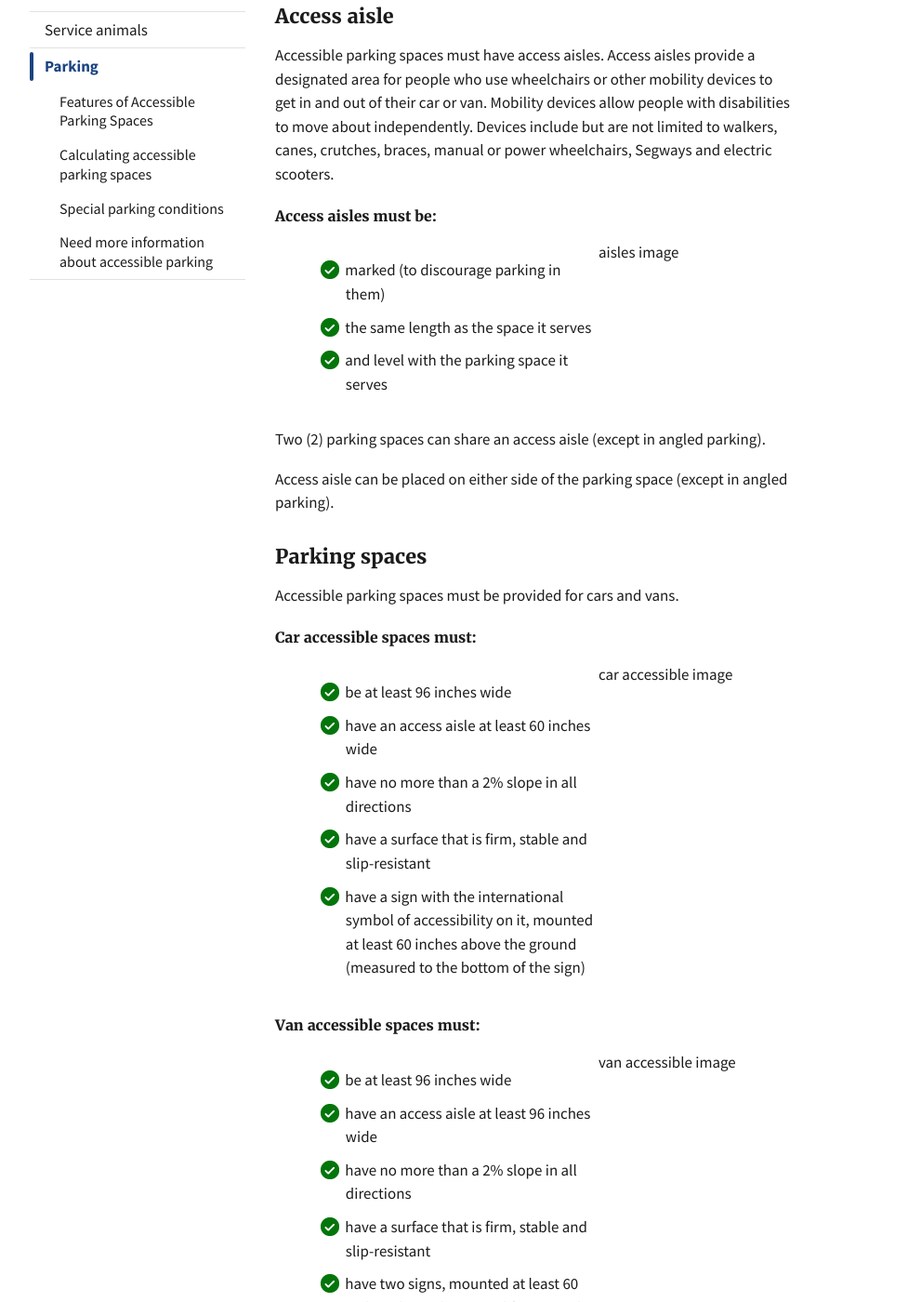
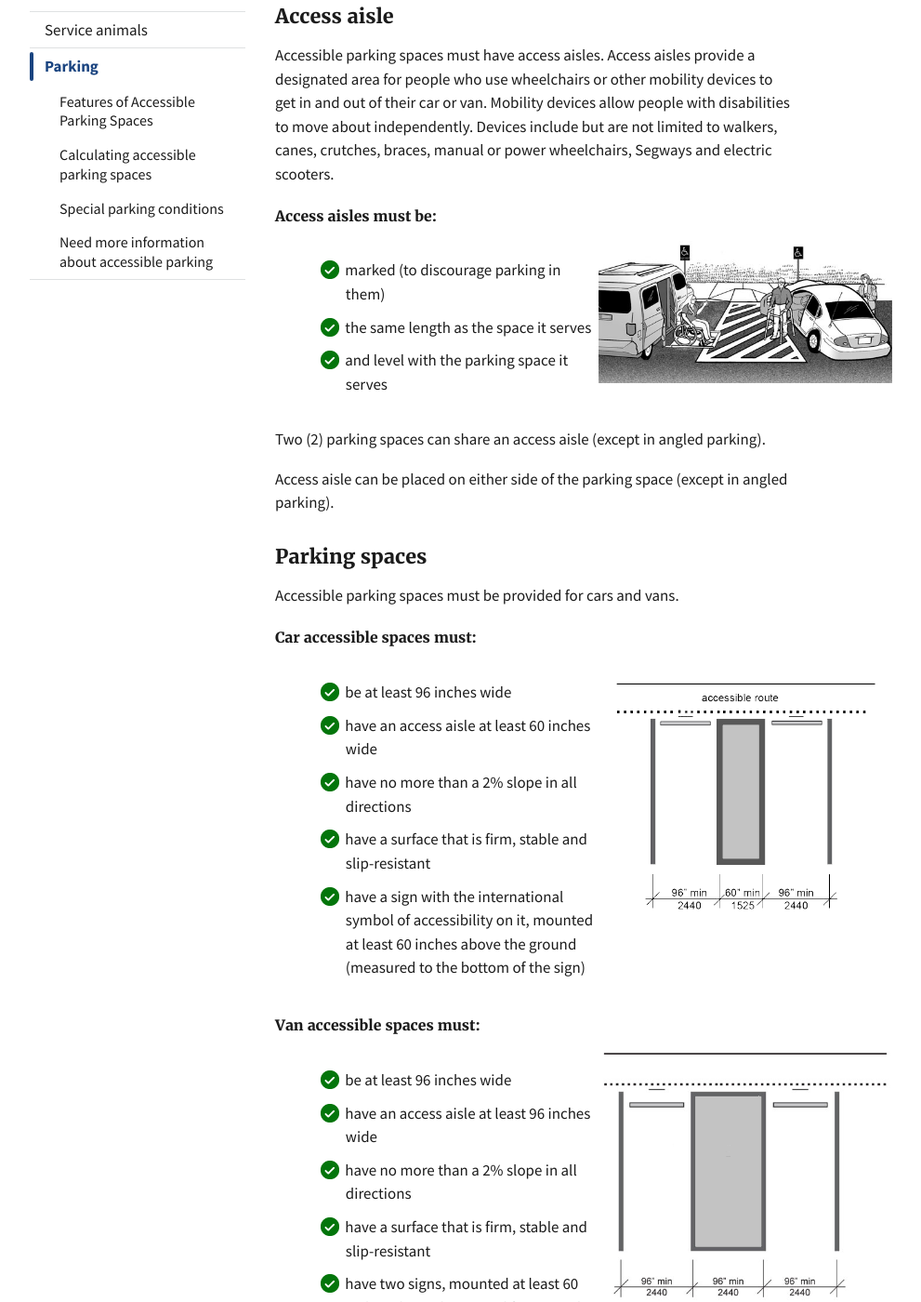
Before and after one commit to 18F/ada-sandbox, a Jekyll site: the page built from pages/parking.md, in a window 1280 px wide and 1400 px high, scrolled down 927 px. Shown: the whole window at 93% size, without its empty margins (128-1119 px from the left). Built offline with Jekyll 4.4.1, drawn with Linux system fonts in a browser that asks for light colours; some of the changed text lies outside the part shown.

Commit message:
Adds to parking overlay images and alt text

```diff
--- a/pages/parking.md
+++ b/pages/parking.md
@@ -49,7 +49,7 @@ Accessible parking spaces must have access aisles. Access aisles provide a desig
         <li>{% include yes.html %} and level with the parking space it serves</li>
       </ul>
     </div>
-    <div class="tablet:grid-col-6">aisles image</div>
+    <div class="tablet:grid-col-6"><img src="{{ 'assets/img/project-images/aisle-parking.png' | relative_url }}" alt="A van-accessible parking space sharing an access aisle with an accessible parking space for a car" /></div>
   </div>
 </div>
 
@@ -74,7 +74,7 @@ Accessible parking spaces must be provided for cars and vans.
         <li>{% include yes.html %} have a sign with the international symbol of accessibility on it, mounted at least 60 inches above the ground (measured to the bottom of the sign)</li>
       </ul>
     </div>
-      <div class="tablet:grid-col-6">car accessible image</div>
+      <div class="tablet:grid-col-6"><img src="{{ 'assets/img/project-images/car-accessible.png' | relative_url }}" alt="Accessible parking spaces with 60-inch minimum width access aisle for cars" /></div>
   </div>
 </div>
 
@@ -93,7 +93,7 @@ Accessible parking spaces must be provided for cars and vans.
         <li>{% include yes.html %} second sign - stating that the space is van accessible</li>
       </ul>
     </div>
-      <div class="tablet:grid-col-6">van accessible image</div>
+      <div class="tablet:grid-col-6"><img src="{{ 'assets/img/project-images/van-accessible.png' | relative_url }}" alt="Minimum 96-inch wide van-accessible parking space with 96-inch minimum width access aisle" /></div>
   </div>
 </div>
 
@@ -179,7 +179,7 @@ Where parking spaces are limited to 4 or fewer spaces:
         <li>{% include yes.html %} anyone can park in that space</li>
       </ul>
     </div>
-    <div class="tablet:grid-col-6">special parking image</div>
+    <div class="tablet:grid-col-6"><img src="{{ 'assets/img/project-images/limited-spaces.png' | relative_url }}" alt="Front of a convenience store with four parking spaces, one parking space is a van-accessible space" /></div>
   </div>
 </div>
 
```
Also changed, not shown: assets/img/project-images/aisle-parking.png (added), assets/img/project-images/car-accessible.png (added), assets/img/project-images/limited-spaces.png (added), assets/img/project-images/van-accessible.png (added).
